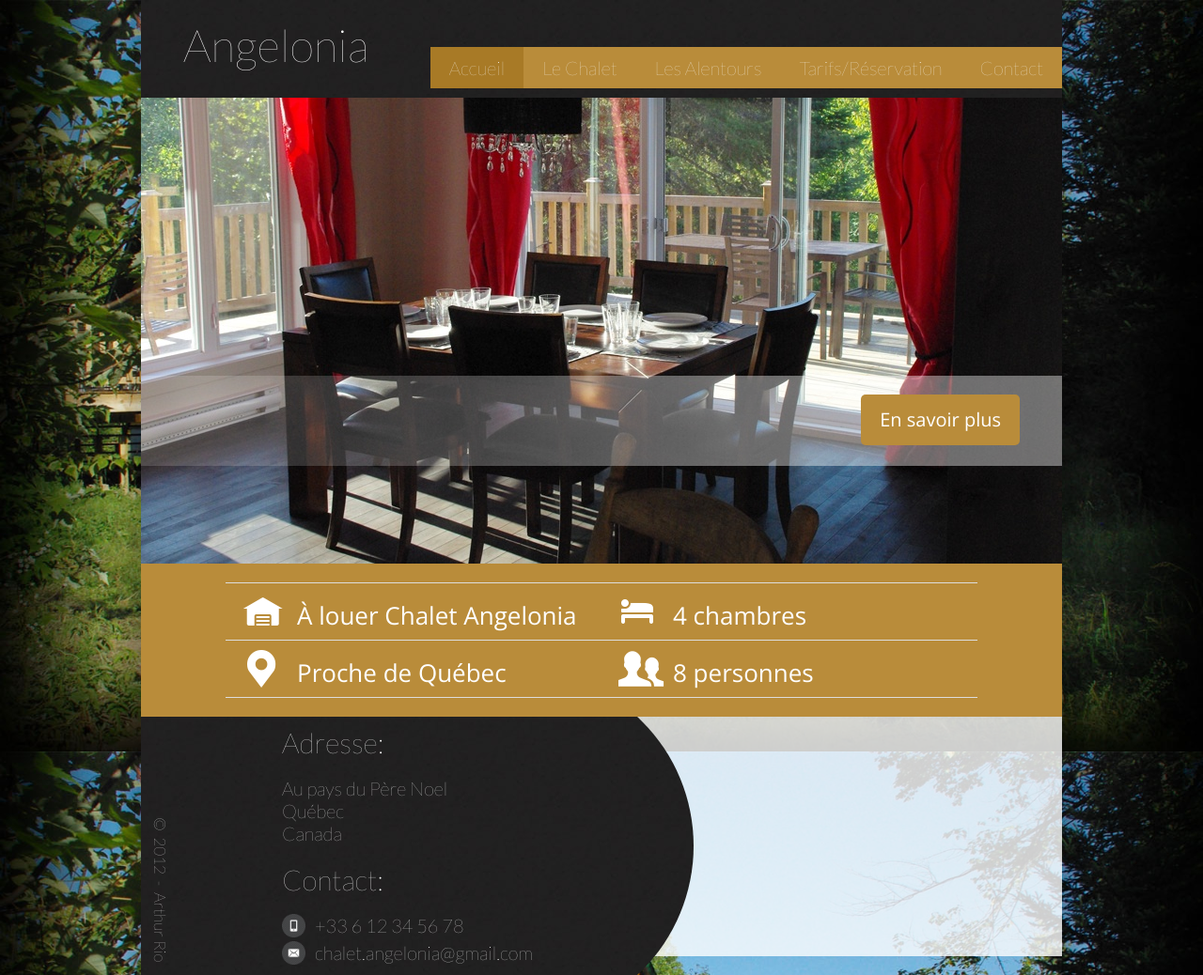
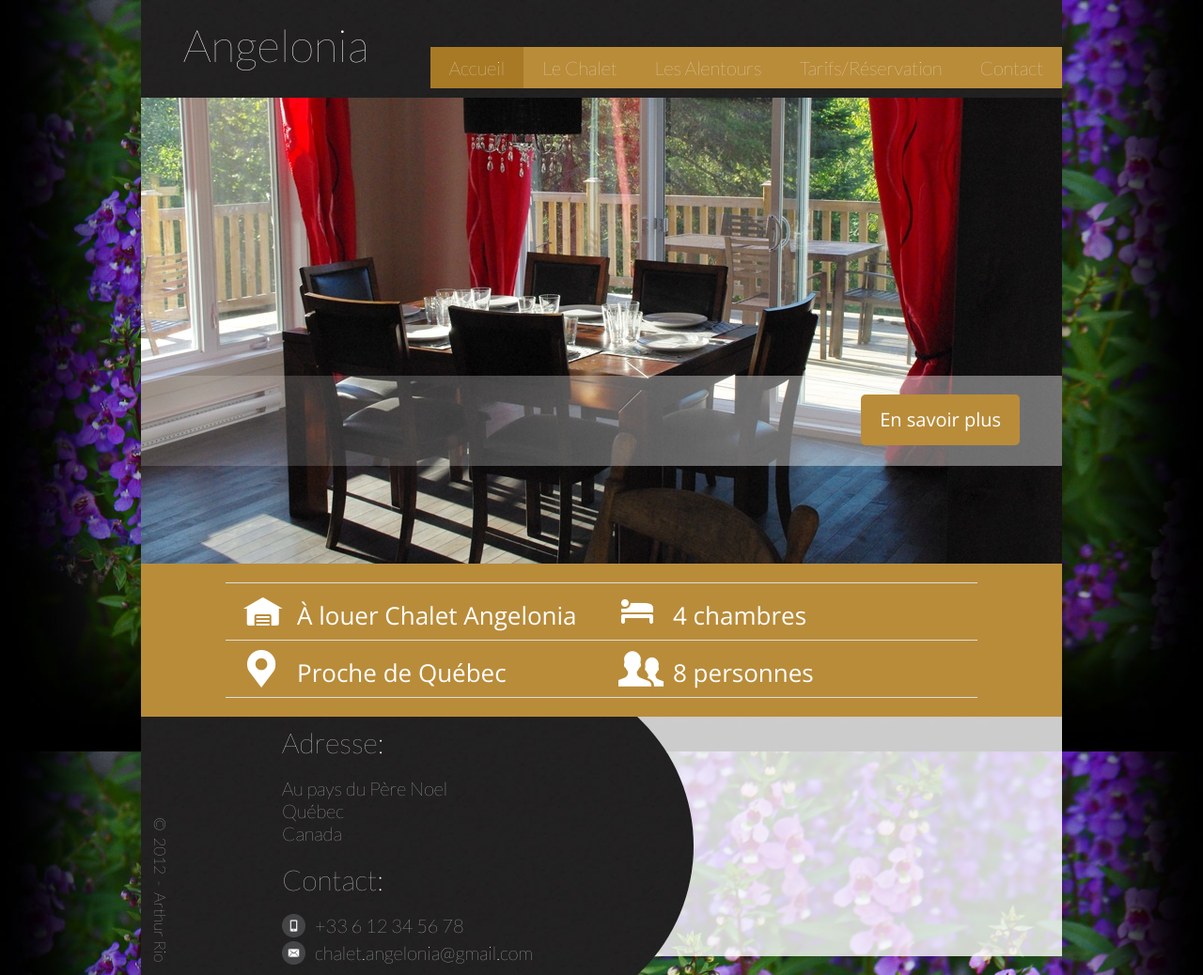
Before and after one commit to arthurio/angelonia, a Django app: page / in a window 1280 px wide. Shown: the whole page at 94% size. Run offline with Django 3.2, Linux system fonts and the light colour scheme; parts of the project's set-up code (start-up, migrations or seed data) failed here and were passed over; some libraries are stand-ins or nearby versions; some web fonts are replaced.

Commit message:
change the background image and renew the google maps api key

```diff
--- a/angelonia/static/css/style.css
+++ b/angelonia/static/css/style.css
@@ -3,7 +3,7 @@ body {
     padding: 0;
     margin: 0;
     background-color: #000;
-    background-image: url(../images/background/background.jpg);
+    background-image: url(../images/background/angelonia.jpg);
     background-position: 50% 0;
     background-repeat: no-repeat;
     background-attachment: fixed;
--- a/angelonia/static/js/main.js
+++ b/angelonia/static/js/main.js
@@ -9,7 +9,7 @@ function initializeMap() {
 function loadMap() {
     var a = document.createElement("script");
     a.type = "text/javascript";
-    a.src = "http://maps.googleapis.com/maps/api/js?key=AIzaSyBHqogVLcYQoFI3MZP45Ton2R7l2x2RH28&sensor=false&callback=initializeMap";
+    a.src = "http://maps.googleapis.com/maps/api/js?key=AIzaSyBDvQ9NW7MC_fF5n14Ink3LgsJRtz5nyWA&sensor=false&callback=initializeMap";
     document.body.appendChild(a);
 }
 
```
Also changed, not shown: angelonia/static/images/background/angelonia.jpg (added).
